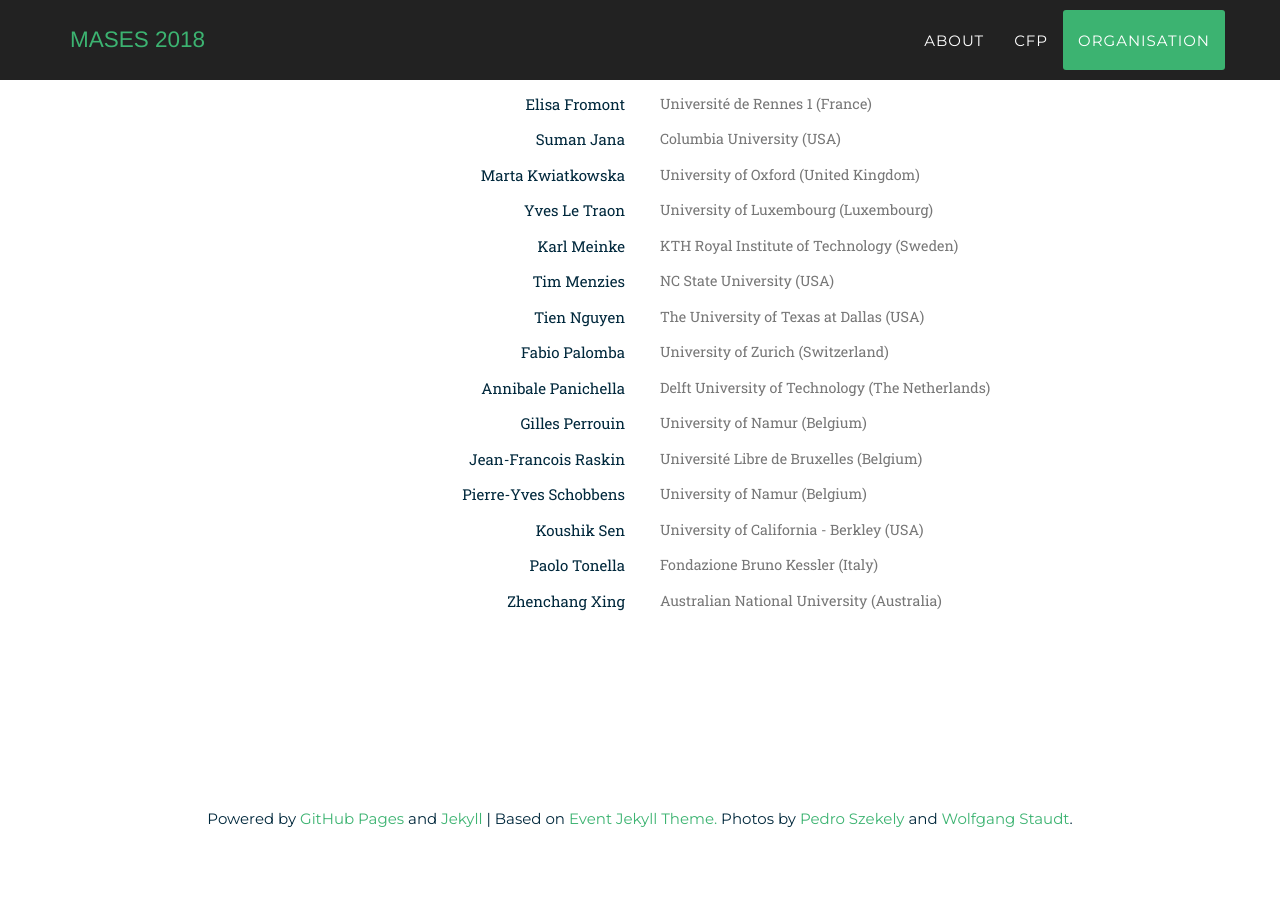
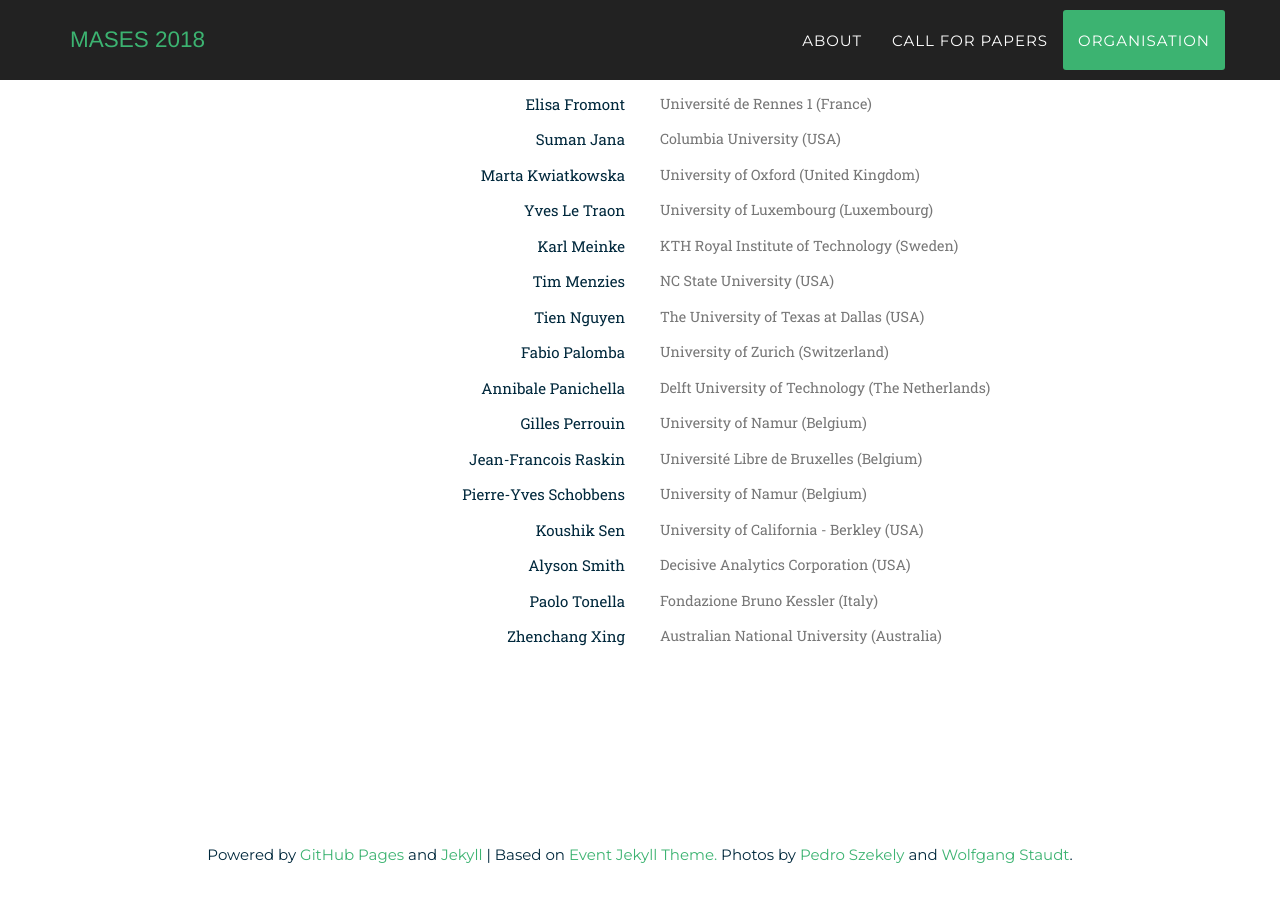
Before and after one commit to mases18/mases18.github.io, a Jekyll site: the page built from index.html, in a window 1280 px wide and 900 px high, scrolled down 4038 px. Built offline with Jekyll 4.4.1, drawn with Linux system fonts in a browser that asks for light colours; some web fonts are replaced; before the commit the page ends 4902 px from its top, so only the background shows below that.

Commit message:
update PC

```diff
--- a/_data/pc.csv
+++ b/_data/pc.csv
@@ -22,5 +22,6 @@ Perrouin,Gilles,gilles.perrouin@unamur.be,University of Namur,Belgium
 Raskin,Jean-Francois,jraskin@ulb.ac.be,Université Libre de Bruxelles,Belgium
 Schobbens,Pierre-Yves,pierre-yves.schobbens@unamur.be,University of Namur,Belgium
 Sen,Koushik,ksen@cs.berkeley.edu,University of California - Berkley,USA
+Smith,Alyson,alison.smith.m@gmail.com,Decisive Analytics Corporation,USA
 Tonella,Paolo,tonella@fbk.eu,Fondazione Bruno Kessler,Italy
 Xing,Zhenchang,Zhenchang.Xing@anu.edu.au,Australian National University,Australia
--- a/_includes/2018_data/header-home.html
+++ b/_includes/2018_data/header-home.html
@@ -22,7 +22,7 @@
                         <a class="page-scroll" href="#intro">About</a>
                     </li>
                     <li>
-                        <a class="page-scroll" href="#call">CfP</a>
+                        <a class="page-scroll" href="#call">Call for papers</a>
                     </li>
                     <li>
                         <a class="page-scroll" href="#organisation">Organisation</a>
```
